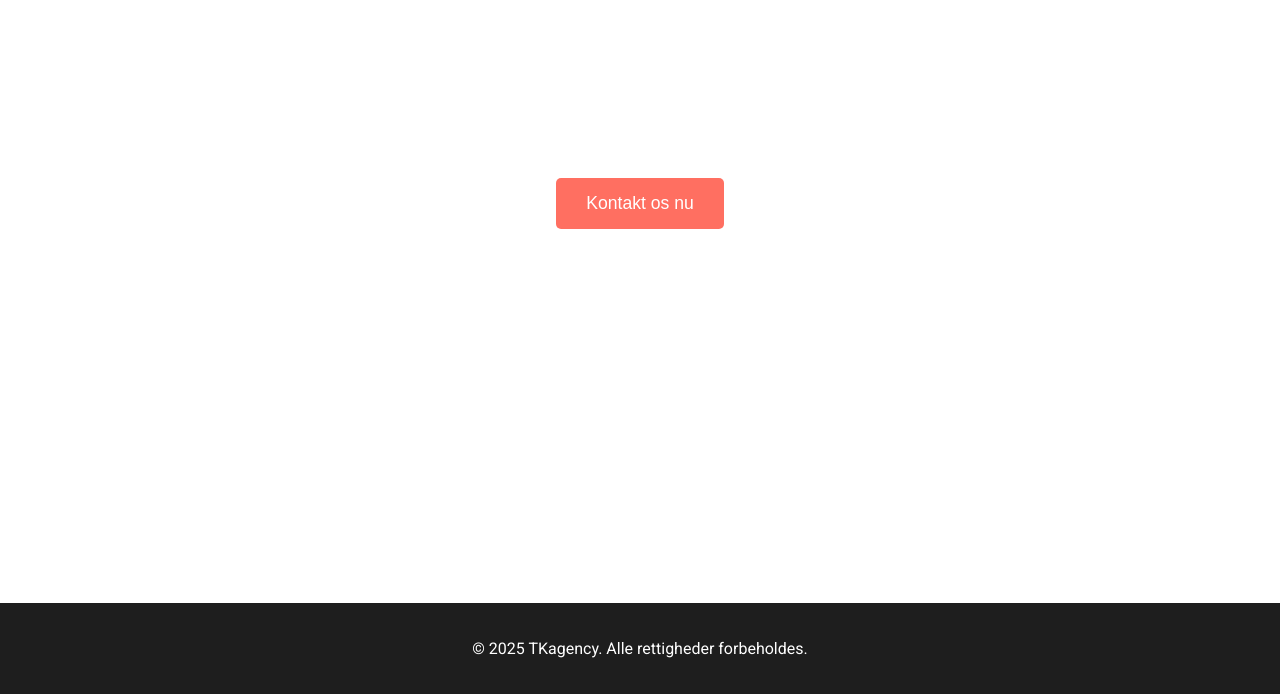
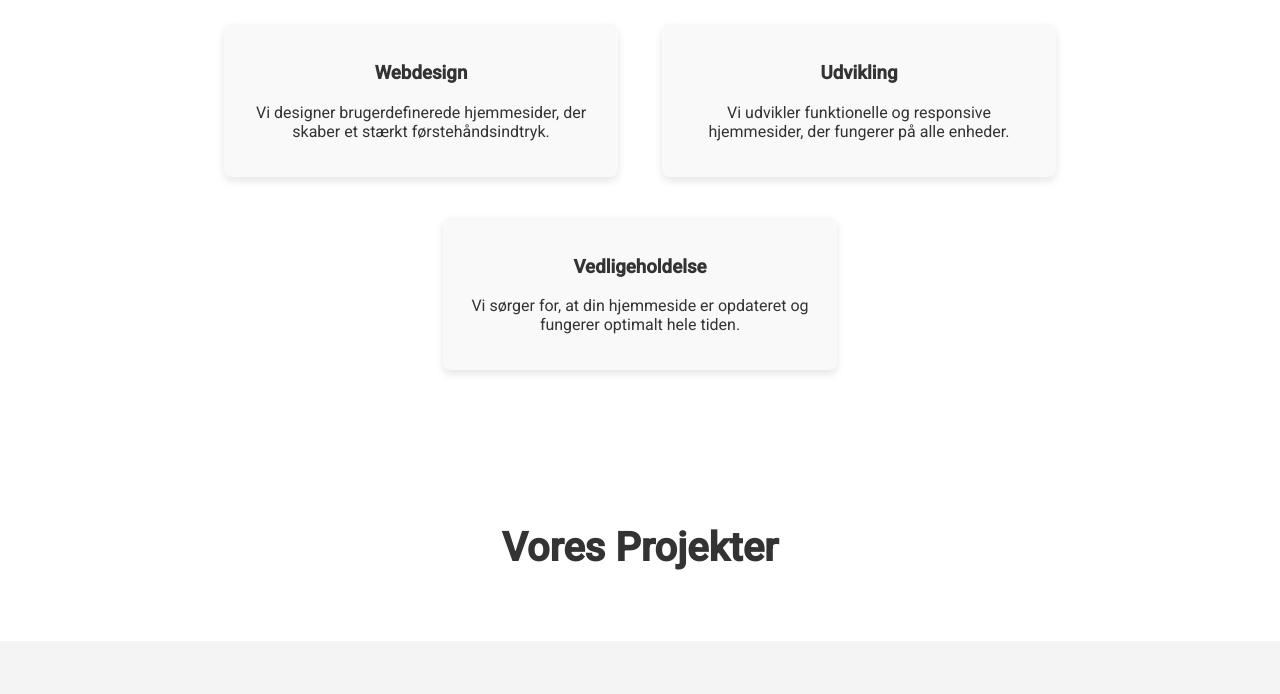
Before and after one commit to Kingtristan0388/TKagency, a plain HTML site: page index.html in a window 1280 px wide. Shown: the part 385-1079 px from the top of the page. After the commit the page ends 1026 px from the top, so only its background shows below. Drawn offline with Linux system fonts and the light colour scheme.

Commit message:
Update index2.html
ny opdateret

```diff
--- a/index.html
+++ b/index.html
@@ -3,7 +3,7 @@
 <head>
   <meta charset="UTF-8">
   <meta name="viewport" content="width=device-width, initial-scale=1.0">
-  <meta name="description" content="Velkommen til TKagency – din professionelle partner i digital markedsføring.">
+  <meta name="description" content="TKagency hjælper dig med at skabe den perfekte hjemmeside til din virksomhed. Vi tilbyder professionelt webdesign og udvikling.">
   <title>TKagency</title>
   <link href="https://fonts.googleapis.com/css2?family=Roboto:wght@400;500&display=swap" rel="stylesheet">
   <style>
@@ -18,11 +18,11 @@
       background-color: #1e1e1e;
       color: white;
       text-align: center;
-      padding: 40px 20px;
+      padding: 60px 20px;
     }
     header h1 {
       margin: 0;
-      font-size: 2.5em;
+      font-size: 3em;
       letter-spacing: 2px;
     }
     header p {
@@ -30,11 +30,27 @@
       font-weight: 300;
     }
     .main-content {
-      display: flex;
-      justify-content: center;
-      align-items: center;
-      height: 100vh;
+      padding: 50px;
+      text-align: center;
       background-color: #ffffff;
+    }
+    .section-title {
+      font-size: 2.5em;
+      margin-bottom: 20px;
+    }
+    .service-card {
+      display: inline-block;
+      width: 30%;
+      margin: 20px;
+      padding: 20px;
+      background-color: #f9f9f9;
+      border-radius: 8px;
+      box-shadow: 0 4px 8px rgba(0, 0, 0, 0.1);
+      text-align: center;
+      transition: transform 0.3s ease;
+    }
+    .service-card:hover {
+      transform: scale(1.05);
     }
     .cta-button {
       background-color: #ff6f61;
@@ -55,22 +71,37 @@
       padding: 20px;
       text-align: center;
     }
+    .portfolio img {
+      width: 100%;
+      height: auto;
+      border-radius: 8px;
+    }
   </style>
 </head>
 <body>
 
 <header>
   <h1>Velkommen til TKagency</h1>
-  <p>Professionel digital markedsføring for din virksomhed</p>
+  <p>Vi hjælper dig med at skabe den perfekte hjemmeside for din virksomhed.</p>
 </header>
 
 <div class="main-content">
-  <button class="cta-button" onclick="window.location.href='https://www.tkahome.dk/kontakt';">Kontakt os nu</button>
+  <h2 class="section-title">Vores Services</h2>
+  <div class="service-card">
+    <h3>Webdesign</h3>
+    <p>Vi designer brugerdefinerede hjemmesider, der skaber et stærkt førstehåndsindtryk.</p>
+  </div>
+  <div class="service-card">
+    <h3>Udvikling</h3>
+    <p>Vi udvikler funktionelle og responsive hjemmesider, der fungerer på alle enheder.</p>
+  </div>
+  <div class="service-card">
+    <h3>Vedligeholdelse</h3>
+    <p>Vi sørger for, at din hjemmeside er opdateret og fungerer optimalt hele tiden.</p>
+  </div>
 </div>
 
-<footer>
-  <p>&copy; 2025 TKagency. Alle rettigheder forbeholdes.</p>
-</footer>
-
-</body>
-</html>
+<div class="main-content portfolio">
+  <h2 class="section-title">Vores Projekter</h2>
+  <div>
+    <img src="https:/
```
